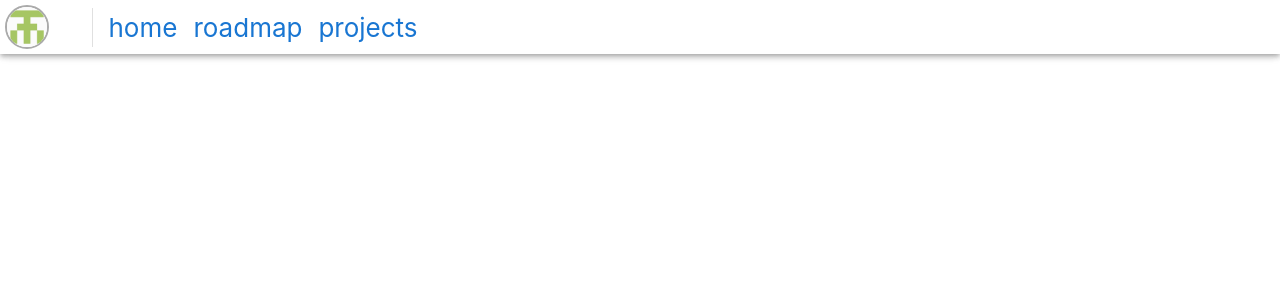
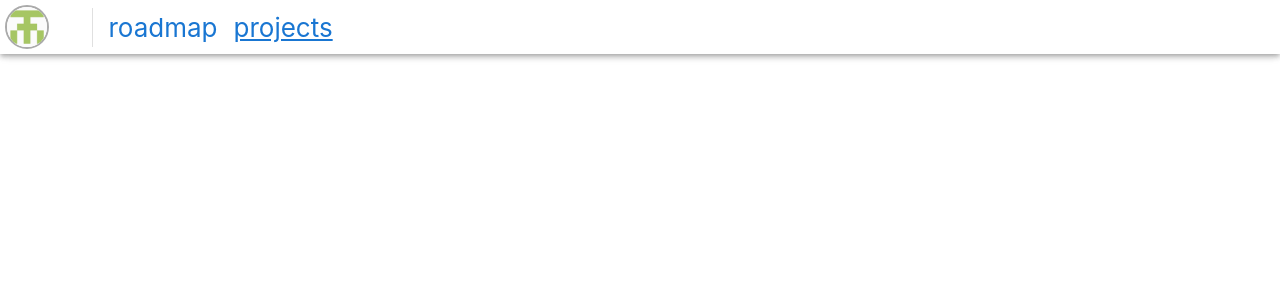
Before and after one commit to karas-naeem/portfolio, a React (Create React App) app: page / in a window 1280 px wide. Shown: the top 300 px of the page. Built offline with nearby package versions, Linux system fonts and the light colour scheme.

Commit message:
debug react router

```diff
--- a/src/App.js
+++ b/src/App.js
@@ -2,6 +2,7 @@ import { AppBar,Avatar, Divider, Link, Stack } from '@mui/material';
 import './App.css';
 import {Routes,Route} from 'react-router-dom'
 import NotFound from './NotFound'
+import { Link as ReactRouterDomLink } from 'react-router-dom';
 
 function App() {
 
@@ -17,13 +18,10 @@ function App() {
 					</Link>
 					<Stack direction="row" spacing={2} padding="2.5px" display="flex" alignItems="center">
 						<Divider orientation='vertical'/>
-						<Link underline='none' href="/">
-							home
-						</Link>
-						<Link underline='none' href="/roadmap">
+						<Link underline='none' component={ReactRouterDomLink} to="/roadmap">
 							roadmap
 						</Link>
-						<Link underline='none' href="/projects">
+						<Link underline='non' component={ReactRouterDomLink} to="/projects">
 							projects
 						</Link>
 					</Stack>
```
